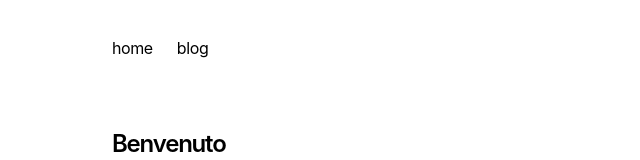
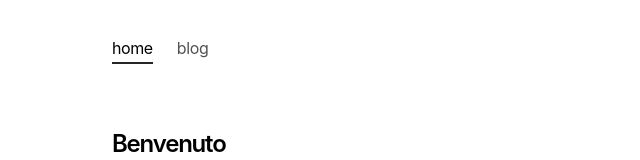
Before and after one commit to dulcemarius/MarkdownBlog, a Next.js app: page / in a window 1280 px wide. Shown: the top 160 px of the page, without its empty margins (248-888 px from the left). Built offline with nearby package versions, Linux system fonts and the light colour scheme.

Commit message:
nav and cleanup

```diff
--- a/app/components/map.tsx
+++ /dev/null
@@ -1,26 +0,0 @@
-'use client'
-import L from 'leaflet'
-import { MapContainer, TileLayer, Marker, Popup } from "react-leaflet"
-import 'leaflet/dist/leaflet.css'
-import 'leaflet-defaulticon-compatibility/dist/leaflet-defaulticon-compatibility.css'
-
-const Map = () => {
-    return (
-        <MapContainer className='w-100 h-80' center={[51.505, -0.09]} zoom={13} scrollWheelZoom={true}>
-            <TileLayer
-                url='https://{s}.basemaps.cartocdn.com/light_all/{z}/{x}/{y}{r}.png'
-            />
-              <Marker icon={L.icon({
-                iconUrl: 'https://raw.githubusercontent.com/pointhi/leaflet-color-markers/master/img/marker-icon-2x-black.png',
-                iconSize: [20, 30],
-                iconAnchor: [12, 41],
-                popupAnchor: [1, -34],
-              })} position={[51.505, -0.09]}>
-    <Popup>
-      A pretty CSS3 popup. <br /> Easily customizable.
-    </Popup>
-  </Marker>
-        </MapContainer>
-    )
-}
-export default Map
--- a/app/components/nav.tsx
+++ b/app/components/nav.tsx
@@ -1,4 +1,6 @@
+'use client'
 import Link from 'next/link'
+import { usePathname } from 'next/navigation'
 
 const navItems = {
   '/': {
@@ -10,23 +12,34 @@ const navItems = {
 }
 
 export function Navbar() {
+  const pathname = usePathname()
+
   return (
     <aside className="mb-16 tracking-tight">
       <div className="lg:sticky lg:top-20">
         <nav
-          className="flex flex-row items-start relative px-0 pb-0 fade md:overflow-auto scroll-pr-6 md:relative"
+          className="flex flex-row items-start relative px-0 pb-0 fade md:overflow-auto scroll-pr-6"
           id="nav"
         >
           <div className="flex flex-row space-x-0 pr-10">
             {Object.entries(navItems).map(([path, { name }]) => {
+              const isActive = pathname === path
               return (
                 <Link
                   key={path}
                   href={path}
-                  className="hover:text-neutral-800  flex align-middle relative py-1 mr-6
-                  dark:hover:text-neutral-200"
+                  className={`
+                    hover:text-black dark:hover:text-white
+                    flex align-middle relative py-1 mr-6
+                    ${isActive
+                      ? 'text-black dark:text-white'
+                      : 'text-neutral-600 dark:text-neutral-400'}
+                  `}
                 >
                   {name}
+                  {isActive && (
+                    <span className="absolute left-0 bottom-0 w-full h-[2px] bg-neutral-800 dark:bg-neutral-200" />
+                  )}
                 </Link>
               )
             })}
--- a/package.json
+++ b/package.json
@@ -12,17 +12,12 @@
     "@types/react-dom": "18.2.19",
     "@vercel/analytics": "^1.1.3",
     "@vercel/speed-insights": "^1.0.9",
-    "framer-motion": "^11.5.4",
     "geist": "1.2.2",
-    "leaflet": "^1.9.4",
-    "leaflet-defaulticon-compatibility": "^0.1.2",
-    "leaflet-providers": "^2.0.0",
     "next": "canary",
     "next-mdx-remote": "^4.4.1",
     "postcss": "^8.4.35",
     "react": "18.2.0",
     "react-dom": "18.2.0",
-    "react-leaflet": "^4.2.1",
     "sugar-high": "^0.6.0",
     "tailwindcss": "4.0.0-alpha.13",
     "typescript": "5.3.3"
```
Also changed, not shown: 1 other file (tests, documents, lock files or other folders).
